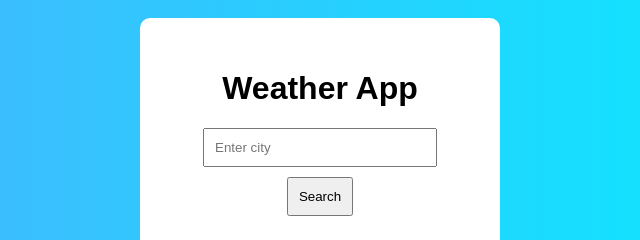
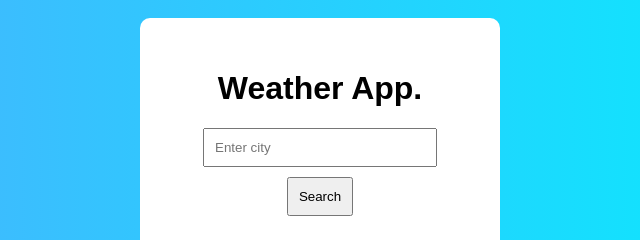
Before and after one commit to seuwandithilina29-bit/weather-Dashboard-project, a website: page index.html in a window 1280 px wide. Shown: the part 266-506 px from the top of the page, 320-960 px from the left. Drawn offline with Linux system fonts and the light colour scheme.

Commit message:
file edited

```diff
--- a/index.html
+++ b/index.html
@@ -7,7 +7,7 @@
 <body>
 
     <div class="container">
-        <h1>Weather App</h1>
+        <h1>Weather App.</h1>
 
         <input type="text" id="cityInput" placeholder="Enter city">
         <button onclick="getWeather()">Search</button>
```
